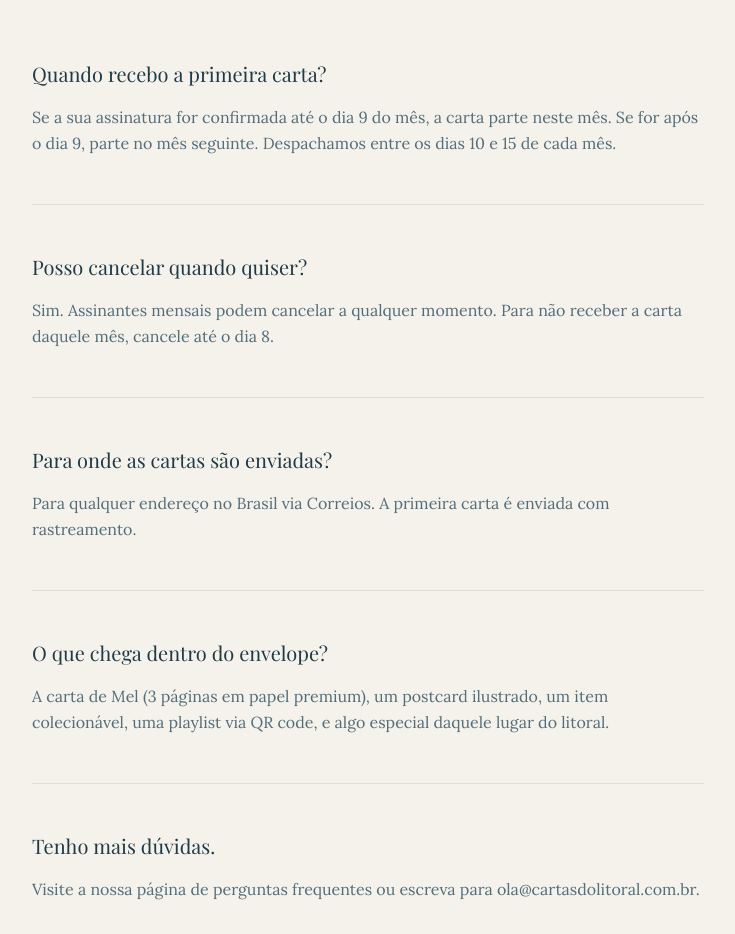
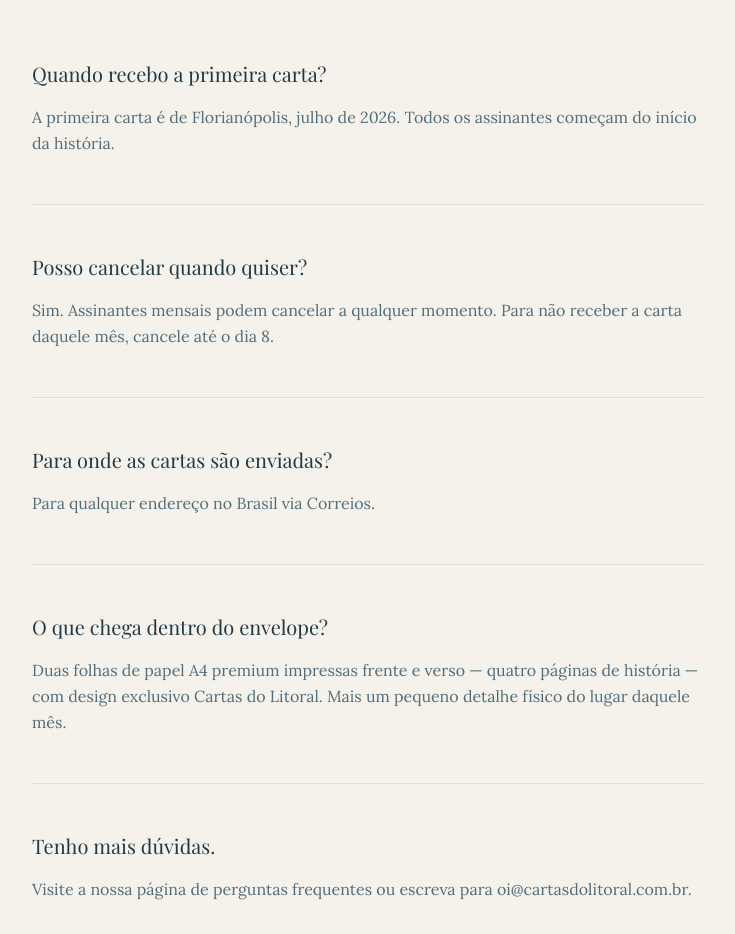
Before and after one commit to estudio433/cartas-do-litoral, a Next.js app in the folder CartasdoLitoral/nextapp/: page /cartas in a window 1280 px wide. Shown: the part 3438-4372 px from the top of the page, without its empty margins (272-1007 px from the left). Built offline with nearby package versions, Linux system fonts and the light colour scheme; a web font is replaced by a local one.

Commit message:
feat: Fix FAQ content and email address on Cartas page

```diff
--- a/CartasdoLitoral/nextapp/app/(main)/cartas/page.tsx
+++ b/CartasdoLitoral/nextapp/app/(main)/cartas/page.tsx
@@ -24,7 +24,7 @@ const steps = [
 const faqs = [
   {
     q: "Quando recebo a primeira carta?",
-    a: "Se a sua assinatura for confirmada até o dia 9 do mês, a carta parte neste mês. Se for após o dia 9, parte no mês seguinte. Despachamos entre os dias 10 e 15 de cada mês."
+    a: "A primeira carta é de Florianópolis, julho de 2026. Todos os assinantes começam do início da história."
   },
   {
     q: "Posso cancelar quando quiser?",
@@ -32,15 +32,15 @@ const faqs = [
   },
   {
     q: "Para onde as cartas são enviadas?",
-    a: "Para qualquer endereço no Brasil via Correios. A primeira carta é enviada com rastreamento."
+    a: "Para qualquer endereço no Brasil via Correios."
   },
   {
     q: "O que chega dentro do envelope?",
-    a: "A carta de Mel (3 páginas em papel premium), um postcard ilustrado, um item colecionável, uma playlist via QR code, e algo especial daquele lugar do litoral."
+    a: "Duas folhas de papel A4 premium impressas frente e verso — quatro páginas de história — com design exclusivo Cartas do Litoral. Mais um pequeno detalhe físico do lugar daquele mês."
   },
   {
     q: "Tenho mais dúvidas.",
-    a: "Visite a nossa página de perguntas frequentes ou escreva para ola@cartasdolitoral.com.br."
+    a: "Visite a nossa página de perguntas frequentes ou escreva para oi@cartasdolitoral.com.br."
   }
 ];
 
```
